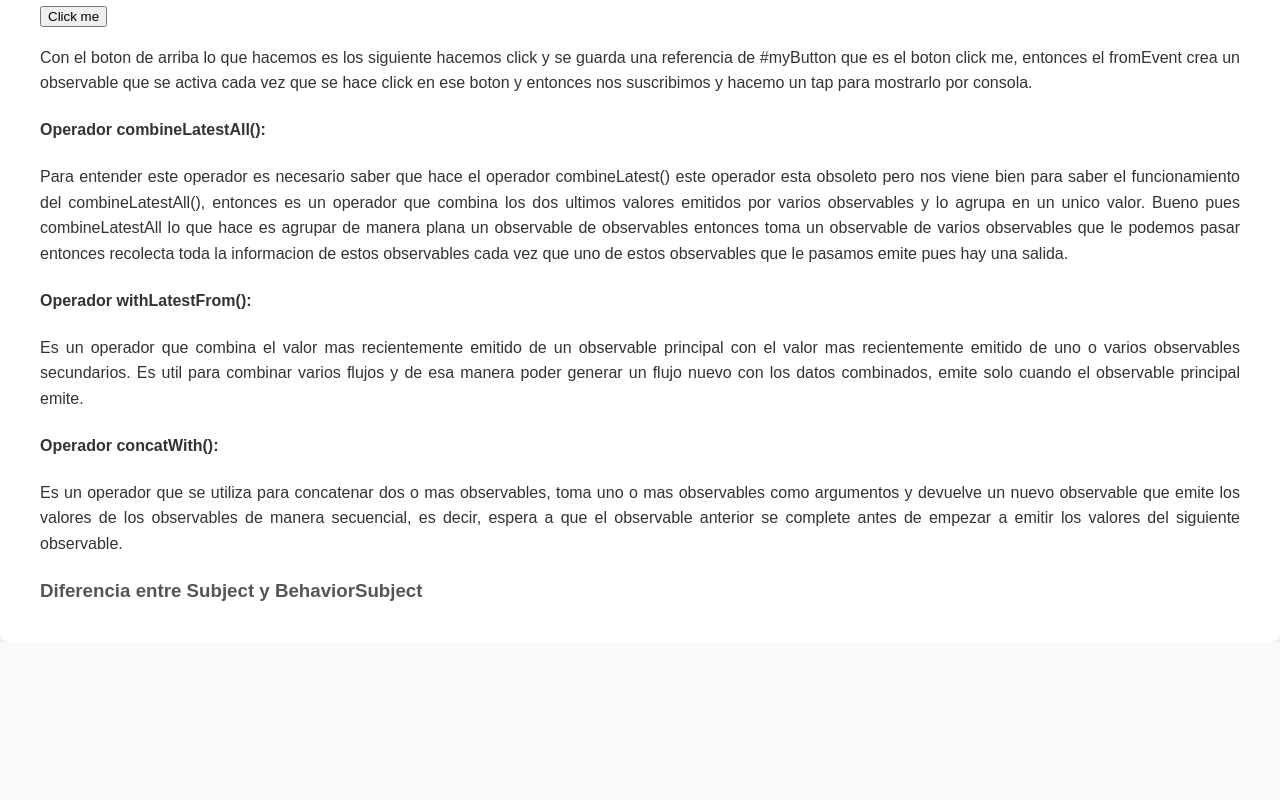
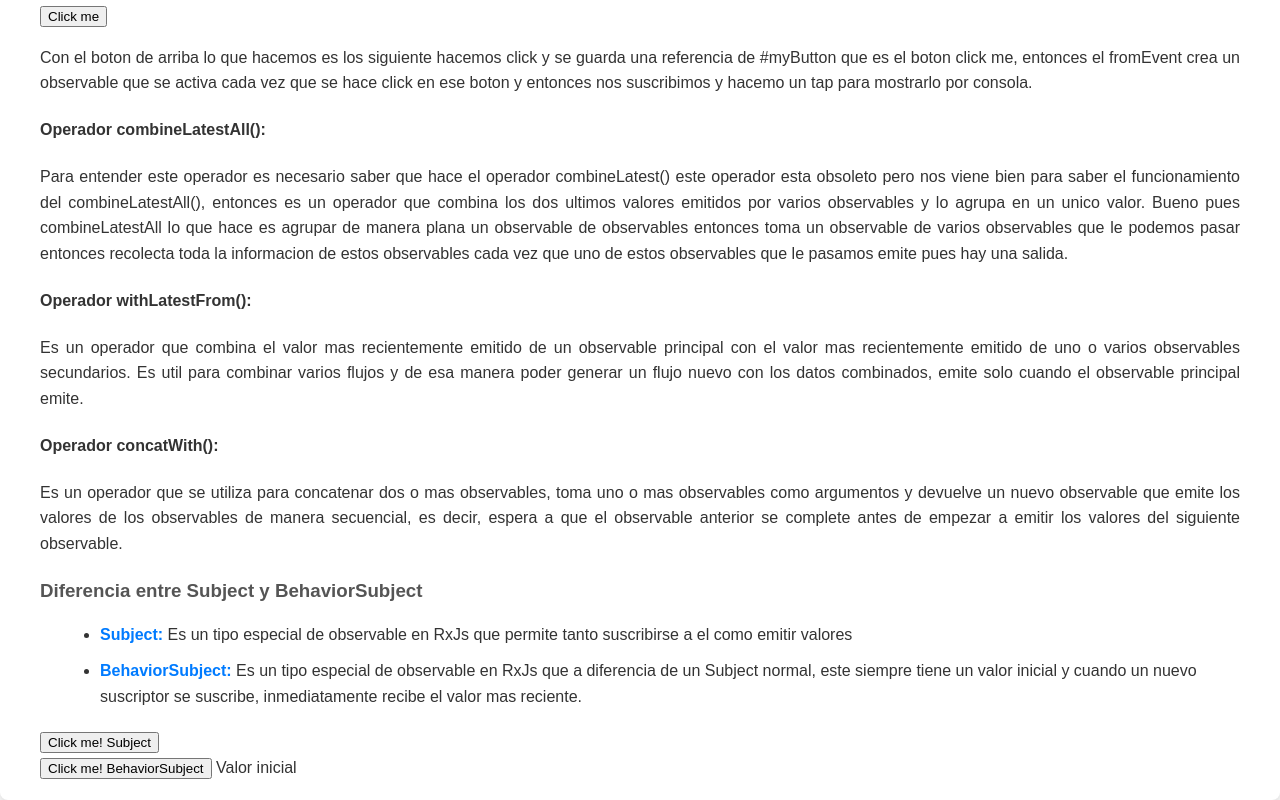
Before and after one commit to fonsy91/Angular_RxJs, an Angular app: page / in a window 1280 px wide. Shown: the part 3508-4308 px from the top of the page. Before the commit the page ends 4150 px from the top, so only its background shows below. Built offline with nearby package versions, Linux system fonts and the light colour scheme; no server answers.

Commit message:
Observables especiales

```diff
--- a/src/app/app.component.ts
+++ b/src/app/app.component.ts
@@ -137,7 +137,7 @@ export class AppComponent  implements OnInit{
  *
  *
  * CURSO: https://www.youtube.com/watch?v=EVF1xnDWlV4&list=PL_9MDdjVuFjEscTzZSLo6upnX1AbHj-dl&index=5
- * EMPEZAR VIDEO: 17
+ * EMPEZAR VIDEO: 22
  * Importante ver datos de navegacion en angular
  *
  */
--- a/src/app/componentes/operadores/operadores.component.html
+++ b/src/app/componentes/operadores/operadores.component.html
@@ -162,6 +162,23 @@
 </p>
 
 <h3>Diferencia entre Subject y BehaviorSubject</h3>
-<p>
+<ul>
+    <li><strong>Subject: </strong>Es un tipo especial de observable en RxJs que permite tanto suscribirse a el como emitir valores</li>
+    <li><strong>BehaviorSubject: </strong>Es un tipo especial de observable en RxJs que a diferencia de un Subject normal,
+        este siempre tiene un valor inicial y cuando un nuevo suscriptor se suscribe, inmediatamente recibe el valor mas reciente.
+    </li>
+</ul>
 
-</p>
+<button (click)="mySubject.next('Hola!!')">
+    Click me! Subject
+</button>
+<!--Aqui nos suscribimos al Subject-->
+{{mySubject | async}}
+
+<br>
+
+<button (click)="myBehaviorSubject.next('Segundo valor')">
+    Click me! BehaviorSubject
+</button>
+<!--Aqui nos suscribimos al Subject-->
+{{myBehaviorSubject | async}}
--- a/src/app/componentes/operadores/operadores.component.ts
+++ b/src/app/componentes/operadores/operadores.component.ts
@@ -1,7 +1,7 @@
 import { CommonModule, isPlatformBrowser } from '@angular/common';
 import { Component, ElementRef, Inject, inject, OnDestroy, OnInit, PLATFORM_ID, ViewChild } from '@angular/core';
 import { log, timeStamp } from 'console';
-import { concat, concatWith, delay, filter, fromEvent, interval, map, merge, Observable, of, single, startWith, Subject, Subscription, switchMap, takeUntil, tap, timestamp } from 'rxjs';
+import { BehaviorSubject, concat, concatWith, delay, filter, fromEvent, interval, map, merge, Observable, of, single, startWith, Subject, Subscription, switchMap, takeUntil, tap, timestamp } from 'rxjs';
 import { User } from '../../interfaceDatos/user.interface';
 import { BuscadorService } from '../../servicios/buscador.service';
 import { HttpClient } from '@angular/common/http';
@@ -46,7 +46,13 @@ export class OperadoresComponent implements OnInit, OnDestroy{
   @ViewChild('myButton',{static: true}) myButton!: ElementRef;
 
   // Para el operador concatWith
-  private dataSvc = inject(ConcatWithService)
+  private dataSvc = inject(ConcatWithService);
+
+  // Para Subject
+  mySubject = new Subject<string>();
+
+  // Para BehaviorSubject
+  myBehaviorSubject = new BehaviorSubject<string>('Valor inicial');
 
   // CONSTRUCTOR
   constructor(
```
